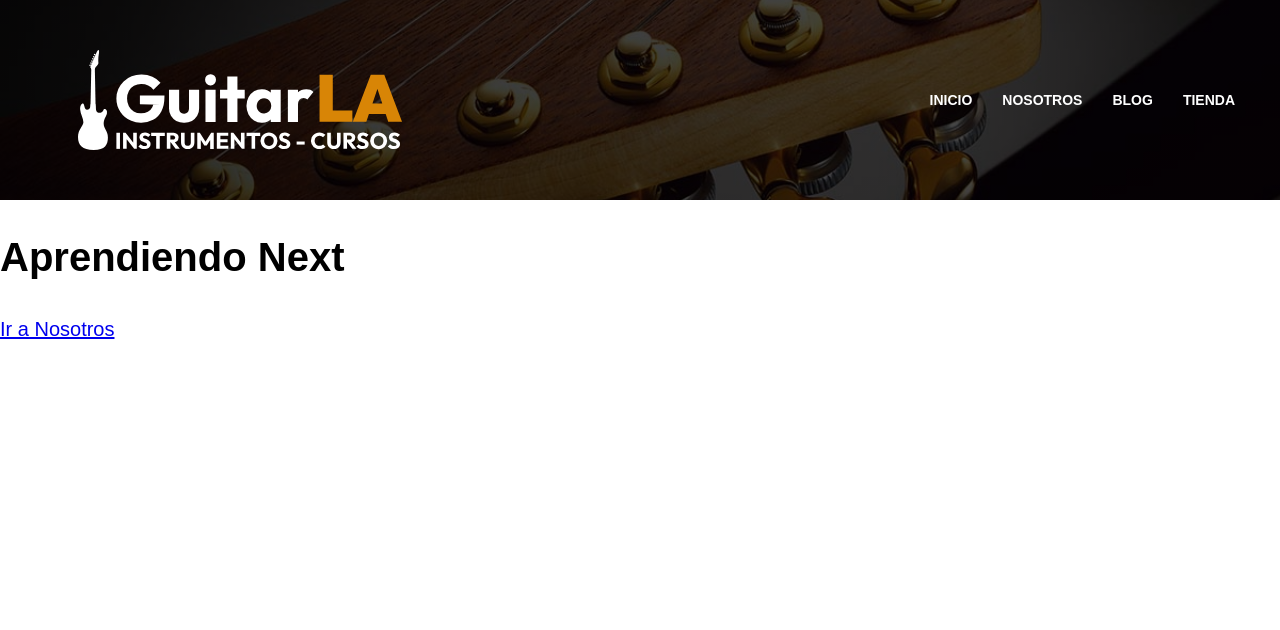
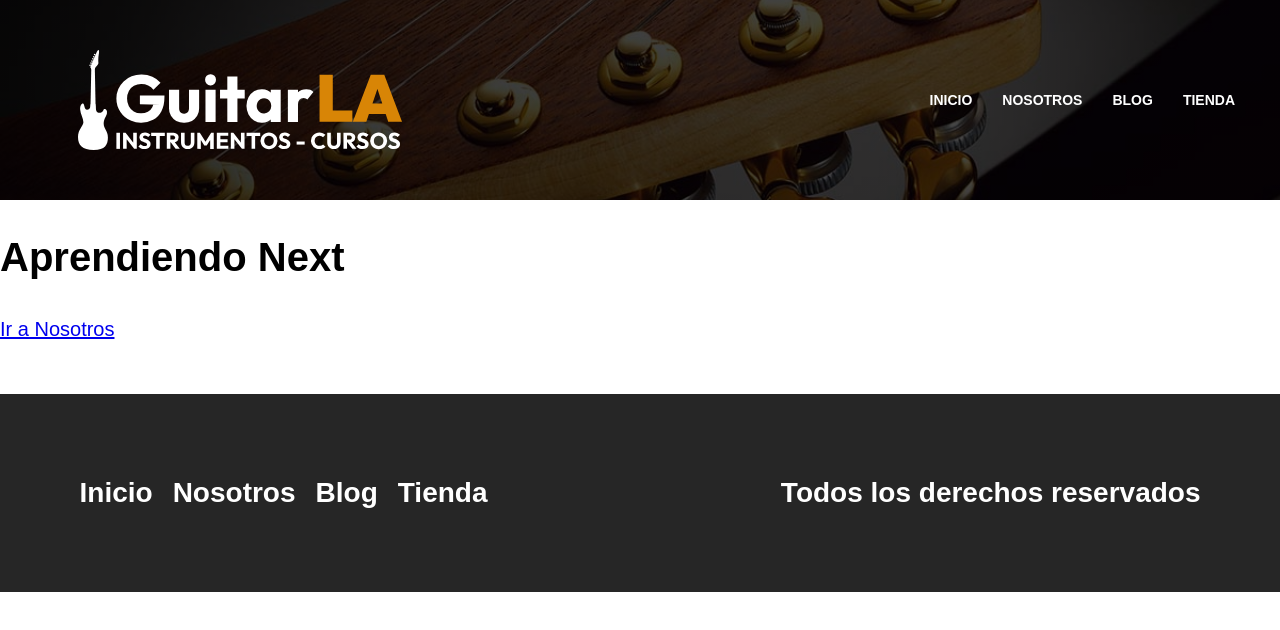
Before and after one commit to UrielQuiroz/Guitars, a Next.js app in the folder guitars/: page / in a window 1280 px wide. Shown: the top 630 px of the page. Built offline with nearby package versions, Linux system fonts and the light colour scheme.

Commit message:
Footer
Creando el footer y se agregaron las pagginas de Tienda y Blog

```diff
--- /dev/null
+++ b/guitars/components/Footer.js
@@ -0,0 +1,21 @@
+import React from 'react'
+import Link from 'next/link';
+import styles from '../styles/Footer.module.css';
+
+const Footer = () => {
+    return (
+        <footer className={styles.footer}>
+            <div className={`contenedor ${styles.contenido}`}>
+                <nav className={styles.navegacion}>
+                    <Link href="/">Inicio</Link>
+                    <Link href="/nosotros">Nosotros</Link>
+                    <Link href="/blog">Blog</Link>
+                    <Link href="/tienda">Tienda</Link>
+                </nav>
+                <p className={styles.copyright}>Todos los derechos reservados</p>
+            </div>
+        </footer>
+    )
+}
+
+export default Footer
--- a/guitars/components/Layout.js
+++ b/guitars/components/Layout.js
@@ -2,6 +2,7 @@
 import Head from 'next/head';
 import Link from 'next/link'
 import Header from './Header';
+import Footer from './Footer';
 
 const Layout = ({children, pagina}) => {
     return (
@@ -15,6 +16,8 @@
 
             <Header />
             {children}
+
+            <Footer/>
         </div>
     )
 }
--- /dev/null
+++ b/guitars/styles/Footer.module.css
@@ -0,0 +1,43 @@
+.footer {
+    background-color: var(--negro);
+    padding: 5rem;
+    margin-top: 5rem;
+}
+
+@media (min-width: 768px) {
+    .contenido {
+        display: flex;
+        justify-content: space-between;
+    }
+}
+
+.navegacion {
+    display: flex;
+    flex-direction: column;
+    align-items: center;
+}
+
+@media (min-width: 768px) {
+    .navegacion {
+        flex-direction: row;
+        gap: 2rem
+    }
+}
+
+.navegacion a {
+    font-size: 2.8rem;
+    color: var(--blanco);
+    text-decoration: none;
+    font-weight: 700;
+}
+
+.navegacion a:hover {
+    color: var(--primary);
+}
+
+.copyright {
+    font-size: 2.8rem;
+    color: var(--blanco);
+    font-weight: 700;
+    text-align: center;
+}
```
Also changed, not shown: guitars/pages/blog.js (added, +15 -0 lines), guitars/pages/tienda.js (added, +15 -0 lines).
